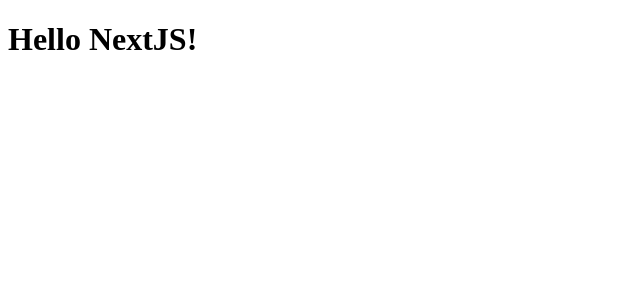
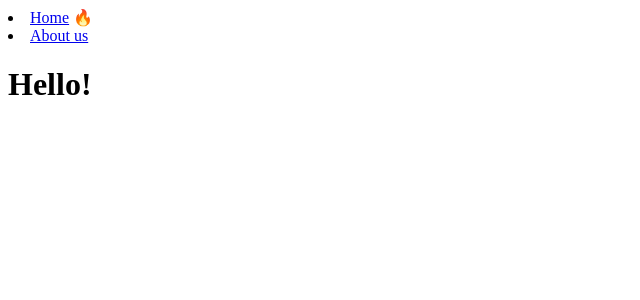
Before and after one commit to mysticalness/learn-nextjs14, a Next.js app: page / in a window 1280 px wide. Shown: the top 300 px of the page, without its empty margins (0-640 px from the left). Built offline with nearby package versions, Linux system fonts and the light colour scheme.

Commit message:
navigation

```diff
--- a/app/page.tsx
+++ b/app/page.tsx
@@ -1,3 +1,8 @@
+import Navigation from "../components/navigation"
+
 export default function Page() {
-    return <h1>Hello NextJS!</h1>
+    return <div>
+        <Navigation />
+        <h1>Hello!</h1>
+    </div>
 }
--- /dev/null
+++ b/components/navigation.tsx
@@ -0,0 +1,16 @@
+"use client"
+
+import Link from "next/link";
+import { usePathname } from "next/navigation";
+
+export default function Navigation() {
+    const path = usePathname();
+    return <nav>
+        <li>
+            <Link href="/">Home</Link> {path === "/" ? "🔥":""}
+        </li>
+        <li>
+            <Link href="/about-us">About us</Link> {path === "/about-us" ? "🔥":""}
+        </li>
+    </nav>
+}
```
Also changed, not shown: app/about-us/page.tsx (+6 -1 lines), app/not-found.tsx (+6 -1 lines).
